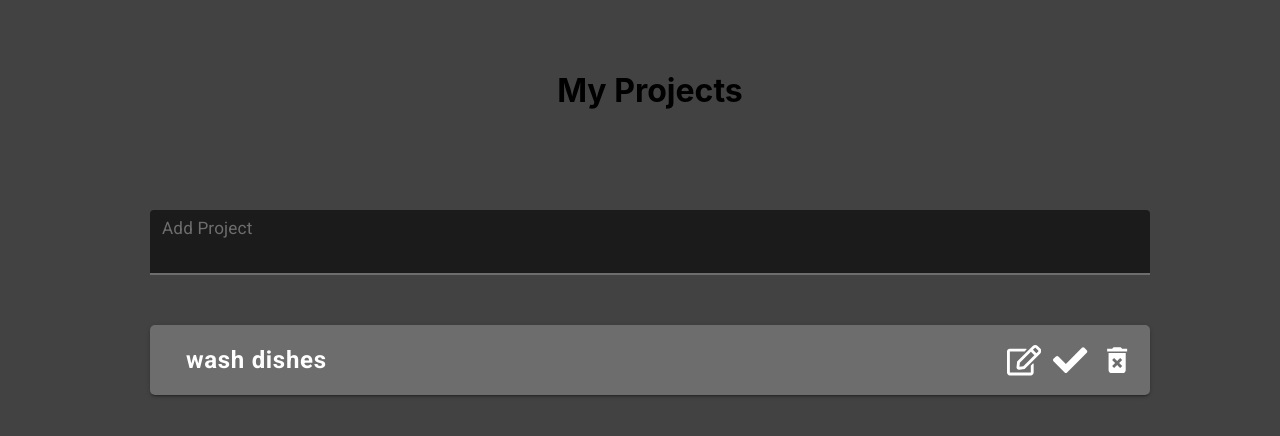
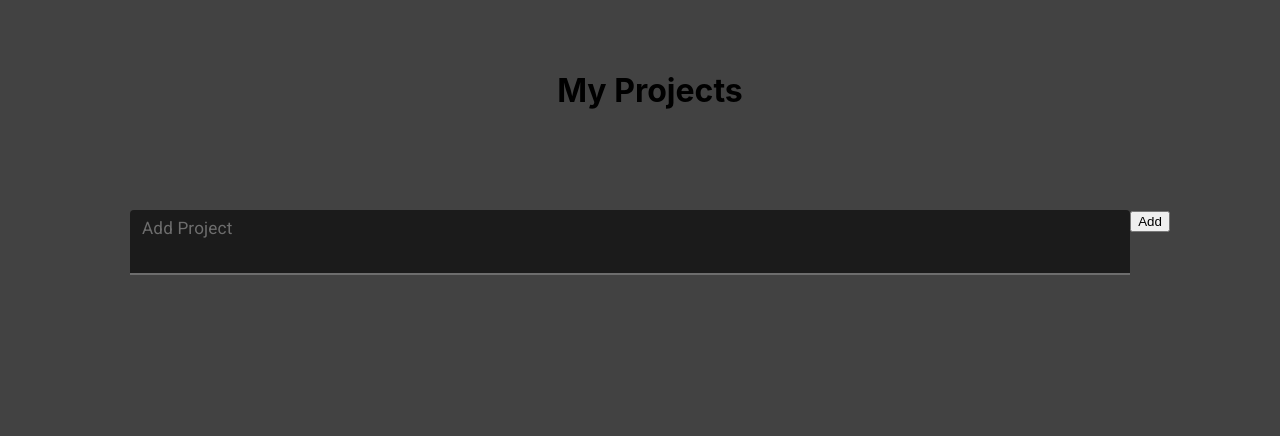
Before and after one commit to Will-Peterson/my-projects-app, a React (Create React App) app: page / in a window 1280 px wide. Shown: the top 436 px of the page. Built offline with nearby package versions, Linux system fonts and the light colour scheme.

Commit message:
add components

```diff
--- a/package.json
+++ b/package.json
@@ -14,6 +14,7 @@
     "react-dom": "^17.0.1",
     "react-icons": "^3.11.0",
     "react-scripts": "4.0.0",
+    "uuid": "^8.3.1",
     "web-vitals": "^0.2.4"
   },
   "scripts": {
--- a/src/App.js
+++ b/src/App.js
@@ -1,58 +1,30 @@
-import React from "react";
+import React, {useState} from "react";
 import "./App.css";
-import Button from "@material-ui/core/Button";
-import IconButton from "@material-ui/core/IconButton";
-import Tooltip from "@material-ui/core/Tooltip";
-import TextField from "@material-ui/core/TextField";
 import { ThemeProvider } from "@material-ui/core/styles";
-import { FaRegEdit, FaCheck } from "react-icons/fa";
-import { MdDeleteForever } from "react-icons/md";
 import theme from "./theme";
+import ProjectList from './components/ProjectList';
+import Form from './components/Form';
 
 function App() {
-  const editHandler = () => {
-    console.log("update works");
-  };
+  const [inputProject, setInputProject] = useState('');
+  const [projects, setProjects] = useState([]);
 
-  const completedHandler = () => {
-    console.log("completed works");
-  };
 
-  const deleteHandler = () => {
-    console.log("delete works");
-  };
+
 
   return (
     <>
       <ThemeProvider theme={theme}>
         <h1 style={{ marginBottom: "100px" }}>My Projects</h1>
-        <form noValidate autoComplete="off">
-          <div>
-            <TextField
-              label="Add Project"
-              variant="filled"
-              color="primary"
-            />
-          </div>
-        </form>
-        <Button variant="contained" color="primary">
-          <div className="project-container">wash dishes</div>
-          <Tooltip title="Edit">
-            <IconButton onClick={editHandler}>
-              <FaRegEdit style={{ color: "white" }} />
-            </IconButton>
-          </Tooltip>
-          <Tooltip title="Mark as Completed">
-            <IconButton onClick={completedHandler}>
-              <FaCheck style={{ color: "white" }} />
-            </IconButton>
-          </Tooltip>
-          <Tooltip title="Delete">
-            <IconButton onClick={deleteHandler}>
-              <MdDeleteForever style={{color: 'white'}} />
-            </IconButton>
-          </Tooltip>
-        </Button>
+        <Form
+          inputProject={inputProject}
+          setInputProject={setInputProject}
+          projects={projects}
+          setProjects={setProjects}
+        />
+        <ProjectList
+          projects={projects}
+        />
       </ThemeProvider>
     </>
   );
--- /dev/null
+++ b/src/components/Form.js
@@ -0,0 +1,33 @@
+import React from 'react';
+import TextField from "@material-ui/core/TextField";
+import {v4} from 'uuid';
+
+const Form = ({inputProject, setInputProject, projects, setProjects}) => {
+
+    const handleInputProject = (e) => {
+        setInputProject(e.target.value);
+    };
+
+    const submitProjectInput = (e) => {
+        e.preventDefault();
+        setProjects([...projects, {task: inputProject, completed: false, id: v4()}]);
+        setInputProject('');
+    };
+    console.log(setInputProject);
+    return (
+        <form noValidate autoComplete="off">
+
+        <TextField
+            label="Add Project"
+            variant="filled"
+            color="primary"
+            type='text'
+            value={inputProject}
+            onChange={handleInputProject}
+            />
+        <button type='submit' onClick={submitProjectInput} >Add</button>
+        </form>
+    );
+}
+
+export default Form;
--- /dev/null
+++ b/src/components/Project.js
@@ -0,0 +1,46 @@
+import React from 'react';
+import Button from '@material-ui/core/Button';
+import Tooltip from '@material-ui/core/Tooltip';
+import IconButton from '@material-ui/core/IconButton';
+import {FaCheck, FaRegEdit} from 'react-icons/fa';
+import {MdDeleteForever} from 'react-icons/md';
+
+const Project = ({project}) => {
+    const editHandler = () => {
+        console.log("update works");
+      };
+
+      const completedHandler = () => {
+        console.log("completed works");
+      };
+
+      const deleteHandler = () => {
+        console.log("delete works");
+      };
+
+    return (
+        <div>
+            <Button variant="contained" color="primary">
+          <div className="project-container">{project.task}</div>
+          <Tooltip title="Edit">
+            <IconButton onClick={editHandler}>
+              <FaRegEdit style={{ color: "white" }} />
+            </IconButton>
+          </Tooltip>
+          <Tooltip title="Mark as Completed">
+            <IconButton onClick={completedHandler}>
+              <FaCheck style={{ color: "white" }} />
+            </IconButton>
+          </Tooltip>
+          <Tooltip title="Delete">
+            <IconButton onClick={deleteHandler}>
+              <MdDeleteForever style={{color: 'white'}} />
+            </IconButton>
+          </Tooltip>
+        </Button>
+        </div>
+    );
+
+}
+
+export default Project;
--- /dev/null
+++ b/src/components/ProjectList.js
@@ -0,0 +1,20 @@
+import React from 'react';
+import Project from './Project';
+
+const ProjectList = ({projects, editHandler, completedHandler, deleteHandler}) => {
+  return (
+    <div>
+      {projects.map((project) => (
+        <Project
+          project={project}
+          editHandler={editHandler}
+          completedHandler={completedHandler}
+          deleteHandler={deleteHandler}
+          key={project.id}
+        />
+      ))}
+    </div>
+  );
+}
+
+export default ProjectList;
```
Also changed, not shown: 1 other file (tests, documents, lock files or other folders).
